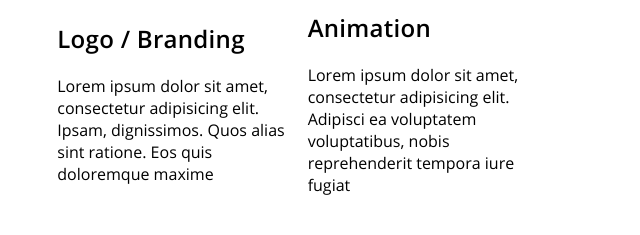
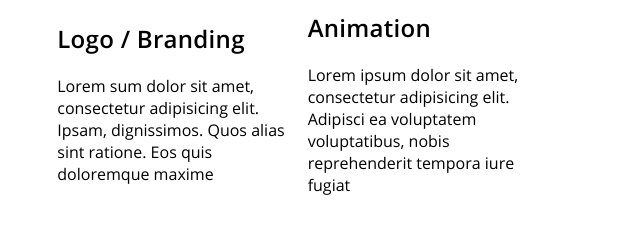
Before and after one commit to R0b0tdev/sklfctry-3-mvo, a plain HTML site: page index.html in a window 1280 px wide. Shown: the part 1124-1359 px from the top of the page, 595-1235 px from the left. Drawn offline with Linux system fonts and the light colour scheme.

Commit message:
Update index.html

```diff
--- a/index.html
+++ b/index.html
@@ -50,7 +50,7 @@
 					<div class="r2box logo-branding">
 						<img src="images/logo-branding.png" height="36" width="44">
 						<h2>Logo / Branding</h2>
-						<p>Lorem ipsum dolor sit amet, consectetur adipisicing elit. Ipsam, dignissimos. Quos alias sint ratione. Eos quis doloremque maxime</p>
+						<p>Lorem sum dolor sit amet, consectetur adipisicing elit. Ipsam, dignissimos. Quos alias sint ratione. Eos quis doloremque maxime</p>
 					</div>
 					<div class="r2box animation">
 						<img src="images/animation.png" height="36" width="46">
```
